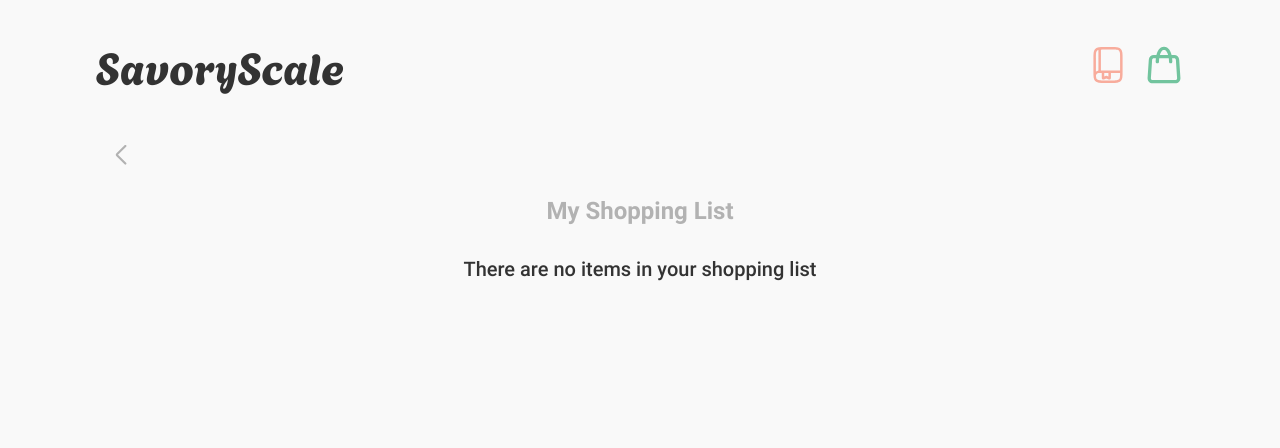
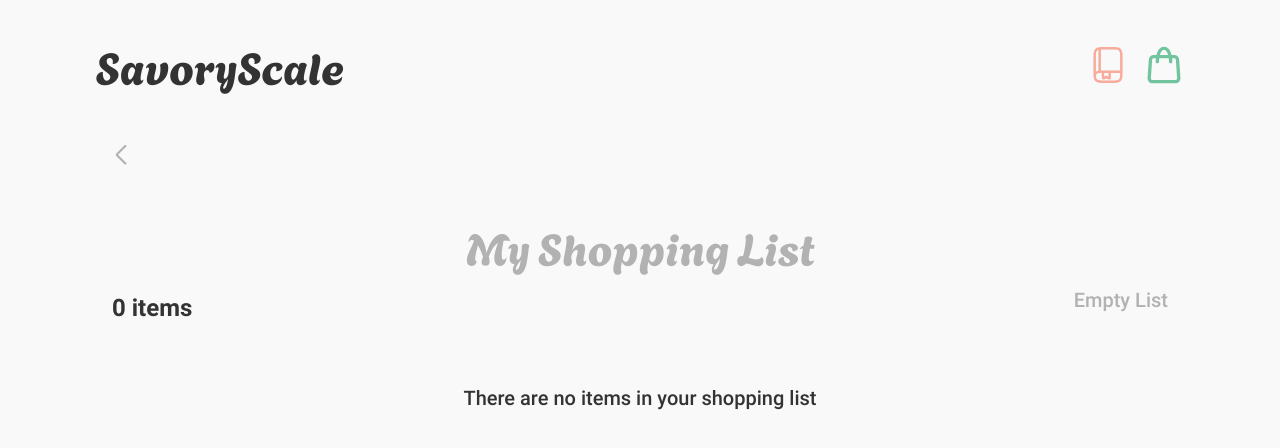
Before and after one commit to ctam62/savoryscale, a React (Vite) app: page /shoppinglist in a window 1280 px wide. Shown: the top 448 px of the page. Built offline with nearby package versions, Linux system fonts and the light colour scheme.

Commit message:
feat: add clear list option in collection and shopping list pages

```diff
--- a/src/App.jsx
+++ b/src/App.jsx
@@ -57,7 +57,7 @@ function App() {
           />
           <Route
             path='/collection'
-            element={<Collection recipeList={recipeList} handleLikeButton={handleLikeButton} />}
+            element={<Collection recipeList={recipeList} setRecipeList={setRecipeList} handleLikeButton={handleLikeButton} />}
           />
         </Routes>
       </BrowserRouter>
--- a/src/pages/Collection/Collection.jsx
+++ b/src/pages/Collection/Collection.jsx
@@ -3,18 +3,29 @@ import { useNavigate } from 'react-router-dom';
 import { CardGrid } from '../../components/CardGrid/CardGrid';
 import backIcon from '../../assets/icons/back-arrow.svg';
 
-export const Collection = ({ recipeList, handleLikeButton }) => {
+export const Collection = ({ recipeList, setRecipeList, handleLikeButton }) => {
     const navigate = useNavigate();
+
+    const removeAll = () => {
+        setRecipeList([]);
+        localStorage.setItem("recipeList", JSON.stringify([]));
+    };
 
     return (
         <main className="collection">
 
-            <nav className="recipe__nav">
+            <nav className="collection__nav">
                 <img className="recipe__icons" src={backIcon} alt="back page icon" onClick={() => navigate(-1)} />
             </nav>
 
             <section className="collection__section">
-                <h2 className="collection__header">My Collection</h2>
+                <div className="collection__headings">
+                    <h2 className="collection__header">My Collection</h2>
+                    <div className="collection__info">
+                        <p className="collection__subheader">{recipeList.length} recipes</p>
+                        <button className="collection__clear" onClick={removeAll}>Clear Collection</button>
+                    </div>
+                </div>
 
                 <CardGrid
                     results={recipeList}
--- a/src/pages/Collection/Collection.scss
+++ b/src/pages/Collection/Collection.scss
@@ -9,9 +9,39 @@
         max-width: 90%;
     }
 
+    &__nav {
+        padding: 1rem;
+        display: flex;
+        justify-content: space-between;
+    }
+
+    &__headings {
+        margin: 1rem 0 2rem 0;
+        padding: 1rem;
+    }
+
     &__header {
-        @include subheading;
-        margin: 1rem 0 2rem 0;
+        @include heading;
         color: $color-accent;
     }
+
+    &__subheader {
+        @include subheading;
+        margin-top: 1rem;
+    }
+
+    &__info {
+        display: flex;
+        justify-content: space-between;
+    }
+
+    &__clear {
+        @include nav-text;
+        color: $color-accent;
+        font-weight: 600;
+
+        &:hover {
+            color: $color-quarternary;
+        }
+    }
 }
--- a/src/pages/ShoppingList/ShoppingList.jsx
+++ b/src/pages/ShoppingList/ShoppingList.jsx
@@ -70,6 +70,11 @@ export const ShoppingList = ({ shopList, setShopList }) => {
         localStorage.setItem("shopList", JSON.stringify(newList));
     };
 
+    const emptyList = () => {
+        setShopList([]);
+        localStorage.setItem("shopList", JSON.stringify([]));
+    };
+
 
     useEffect(() => {
         calculateTotal();
@@ -77,12 +82,18 @@ export const ShoppingList = ({ shopList, setShopList }) => {
 
     return (
         <main className="shopping">
-            <nav className="recipe__nav">
+            <nav className="shopping__nav">
                 <img className="recipe__icons" src={backIcon} alt="back page icon" onClick={() => navigate(-1)} />
             </nav>
 
             <section className="shopping__section">
-                <h2 className="shopping__header">My Shopping List</h2>
+                <div className="shopping__headings">
+                    <h2 className="shopping__header">My Shopping List</h2>
+                    <div className="shopping__info">
+                        <p className="shopping__subheader">{groupedList.length} items</p>
+                        <button className="shopping__empty" onClick={emptyList}>Empty List</button>
+                    </div>
+                </div>
 
                 <ul className="shopping__list">
                     {list.length === 0 ?
--- a/src/pages/ShoppingList/ShoppingList.scss
+++ b/src/pages/ShoppingList/ShoppingList.scss
@@ -9,10 +9,40 @@
         max-width: 90%;
     }
 
+    &__nav {
+        padding: 1rem;
+        display: flex;
+        justify-content: space-between;
+    }
+
+    &__headings {
+        margin: 1rem 0 2rem 0;
+        padding: 1rem;
+    }
+
     &__header {
+        @include heading;
+        color: $color-accent;
+    }
+
+    &__subheader {
         @include subheading;
-        margin: 1rem 0;
+        margin-top: 1rem;
+    }
+
+    &__info {
+        display: flex;
+        justify-content: space-between;
+    }
+
+    &__empty {
+        @include nav-text;
         color: $color-accent;
+        font-weight: 600;
+
+        &:hover {
+            color: $color-quarternary;
+        }
     }
 
     &__list {
```
